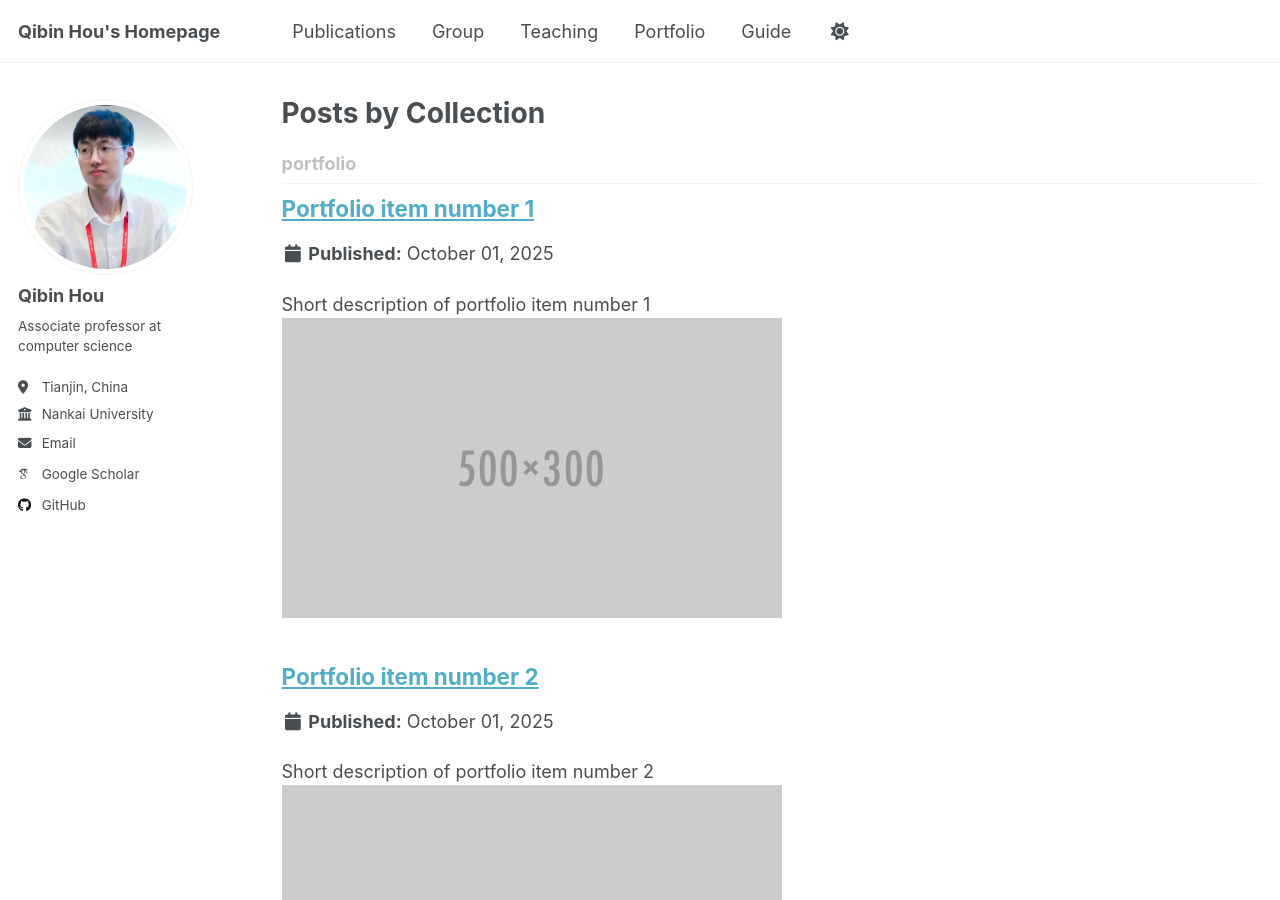
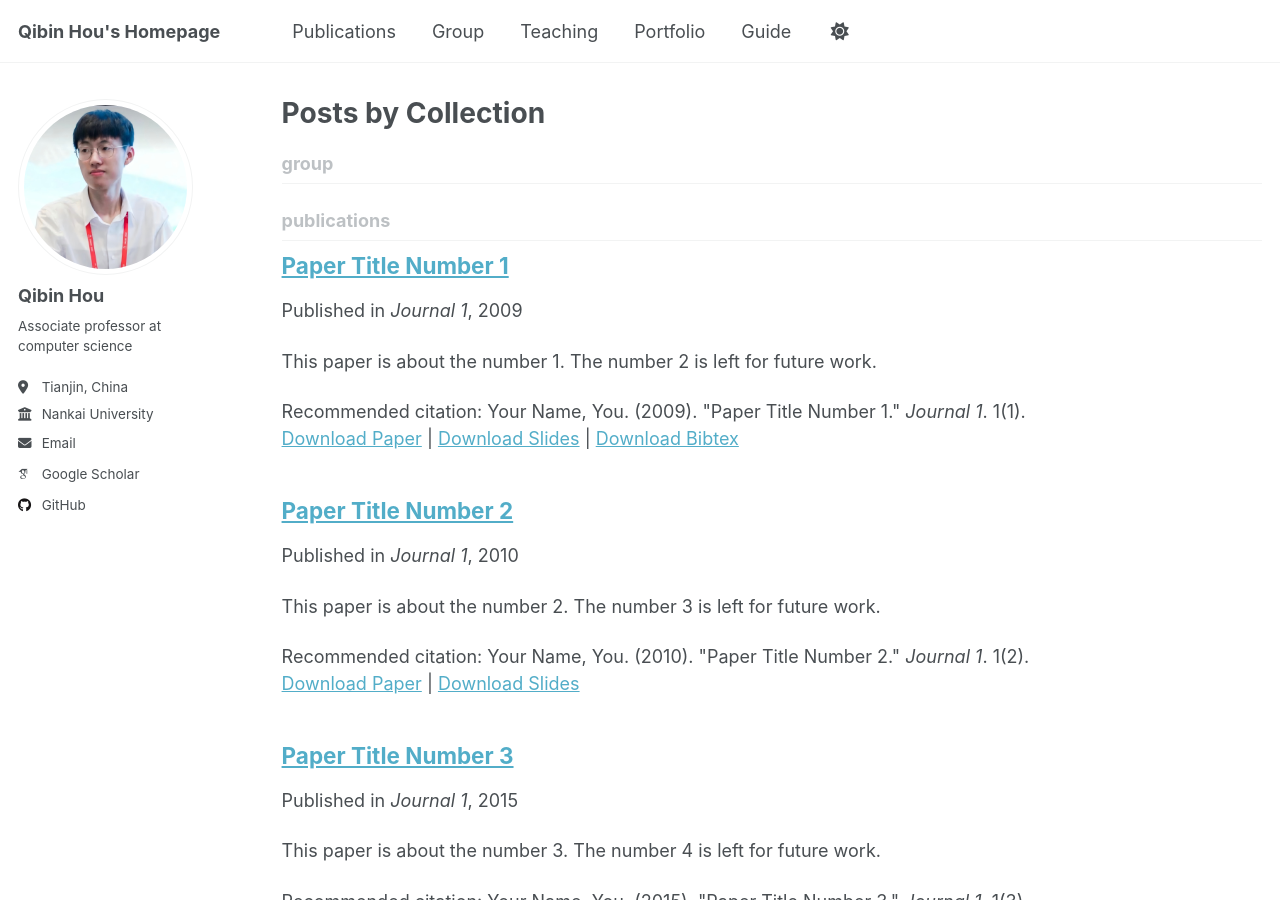
Before and after one commit to houqb/houqb.github.io, a Jekyll site: the page built from _pages/collection-archive.html, in a window 1280 px wide and 900 px high. Built offline with Jekyll 4.4.1, drawn with Linux system fonts in a browser that asks for light colours; some web fonts are replaced; a script that is not in the unit is left out; part of the change alters nothing that is shown.

Commit message:
Update _config.yml

```diff
--- a/_config.yml
+++ b/_config.yml
@@ -224,7 +224,7 @@ collections:
   publications:
     output: true
     permalink: /:collection/:path/
-  portfolio:
+  group:
     output: true
     permalink: /:collection/:path/
   talks:
```
